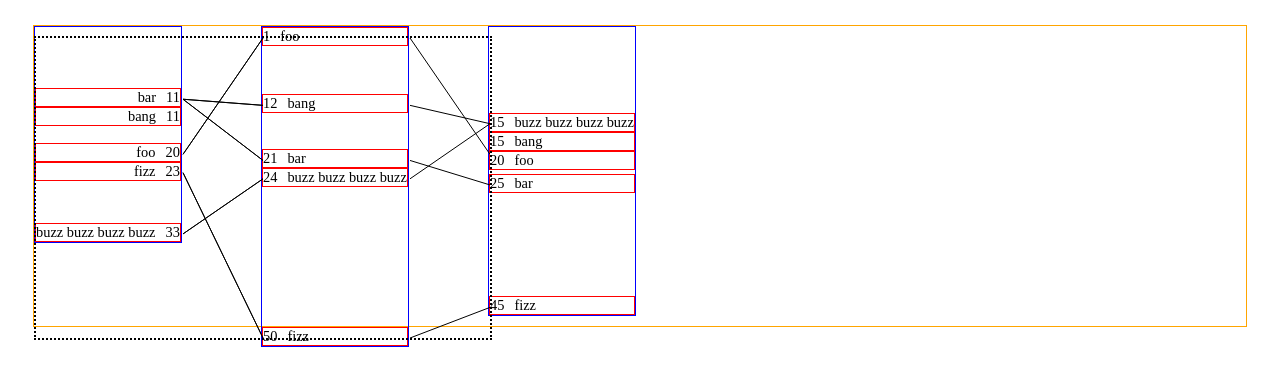
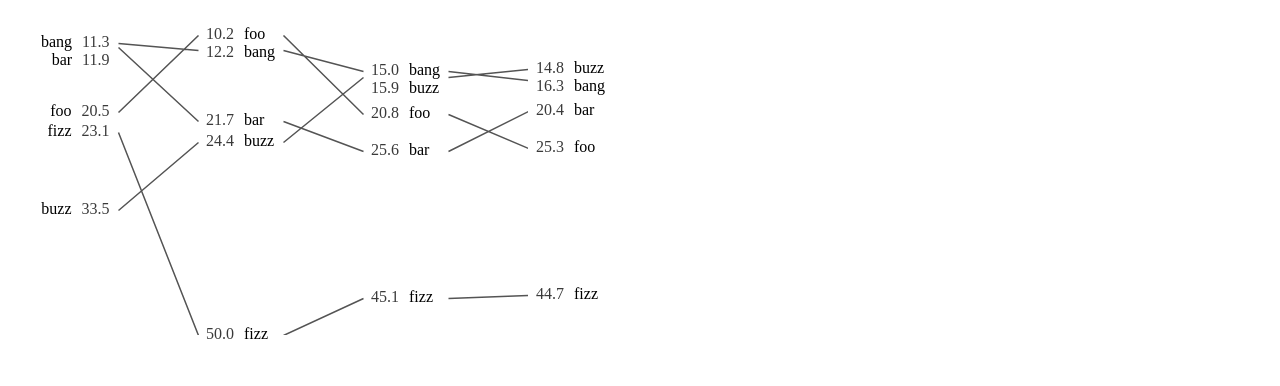
Before and after one commit to brenden/jquery-slopegraph, a plain HTML site: page demo/slopegraph.html in a window 1280 px wide. Drawn offline with nearby package versions, Linux system fonts and the light colour scheme.

Commit message:
working out line display

```diff
--- a/demo/slopegraph.html
+++ b/demo/slopegraph.html
@@ -13,23 +13,23 @@
         var data = [
           {
             name: 'foo'
-          , series: [20, 1, 20]
+          , series: [20.5, 10.2, 20.8, 25.3]
           }
         , {
             name: 'bar'
-          , series: [11, 21, 25]
+          , series: [11.9, 21.7, 25.6, 20.4]
           }
         , {
             name: 'fizz'
-          , series: [23, 50, 45]
+          , series: [23.1, 50.0, 45.1, 44.7]
           }
         , {
-            name: 'buzz buzz buzz buzz'
-          , series: [33, 24, 15]
+            name: 'buzz'
+          , series: [33.5, 24.4, 15.9, 14.8]
           }
         , {
             name: 'bang'
-          , series: [11, 12, 15]
+          , series: [11.3, 12.2, 15.0, 16.3]
           }
         ];
 
--- a/lib/jquery.slopegraph.css
+++ b/lib/jquery.slopegraph.css
@@ -1,11 +1,10 @@
 .slopegraph {
   margin: 25px;
   height: 300px;
-  border: 1px solid orange;
+  font-family: serif;
 }
 
 canvas {
-  border: 2px dotted black;
   position: absolute;
   margin-top: 10px;
 }
@@ -13,15 +12,15 @@ canvas {
 .slopegraph-list {
   padding: 0;
   margin: 0;
-  border: 1px solid blue;
   display: table;
   position: absolute;
+  padding-left: 8px;
+  padding-right: 8px;
 }
 
 .slopegraph-list li {
   list-style: none;
-  font-size: .9em;
-  border: 1px solid red;
+  font-size: 1em;
 }
 
 .slopegraph-left {
@@ -30,6 +29,10 @@ canvas {
 
 .slopegraph-right {
   text-align: right;
+}
+
+.slopegraph-value {
+  color: #3A3A3A;
 }
 
 .slopegraph-right .slopegraph-value {
```
Also changed, not shown: lib/jquery.slopegraph.js.
